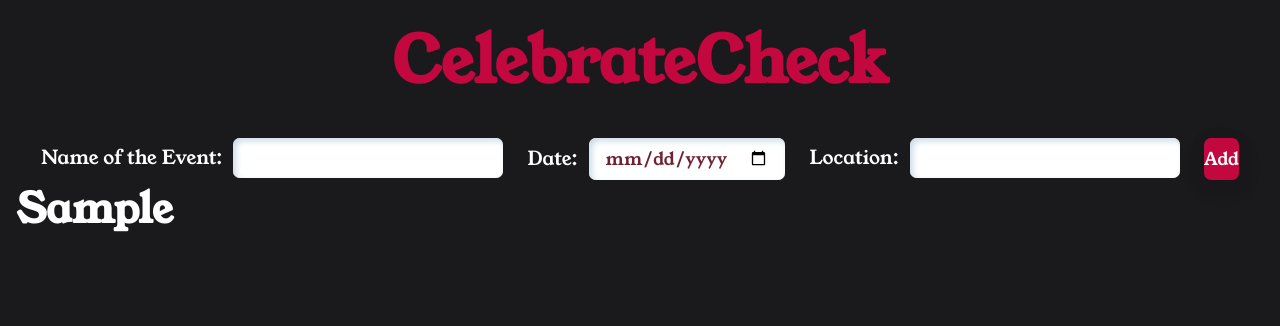
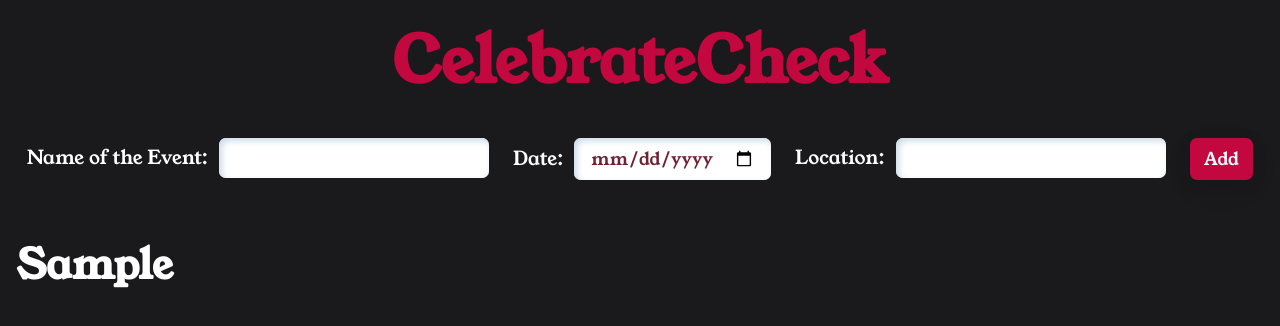
Before and after one commit to KseniiaErnest/Event-countdown, a React (Create React App) app: page / in a window 1280 px wide. Both pictures are taken after typing "Sample", "2020-01-15", "Sample" into the empty fields and a click on the button "Add". Shown: the top 326 px of the page. Built offline with nearby package versions, Linux system fonts and the light colour scheme.

Commit message:
Need to add last functionality

```diff
--- a/src/components/App.js
+++ b/src/components/App.js
@@ -1,6 +1,5 @@
 import { useState } from "react";
 import Heading from "./Heading";
-import Event from "./Event"
 import EventDetailsFrom from "./EventDetailsForm";
 import EventList from "./EventList";
 
--- a/src/components/Event.js
+++ b/src/components/Event.js
@@ -1,12 +1,11 @@
 import { useState } from "react";
 import GuestForm from "./GuestFrom";
-import Guest from "./Guest";
 import GuestList from "./GuestList";
 import TaskForm from "./TaskForm";
 import TaskList from "./TaskList";
 
 
-export default function Event( {event, onDeleteEvent} ) {
+export default function Event( {event, onDeleteEvent, isOpen, onToggleEvent} ) {
   const [showGuestFrom, setShowGuestFrom] = useState(false);
   const [showTaskList, setShowTaskList] = useState(false);
   const [showEvent, setShowEvent] = useState(false);
@@ -45,17 +44,29 @@ setShowTaskList((show) => !show);
     setTaskList((currentTaskList) => currentTaskList.filter((task) => task.id !== id))
   };
 
+  // Event
+  // const handleShowEvent = () => {
+  //   setShowEvent((show) => !show);
+  // };
 
-  // Event
-  const handleShowEvent = () => {
-    setShowEvent((show) => !show);
-  }
+  const handleEventClick = (e) => {
+    // Check if the click was on the event name
+    if (e.target.tagName.toLowerCase() === "h3") {
+      onToggleEvent(event.id);
+      setShowEvent((show) => !show);
+    }
+  };
+
 
 return (
-<li className={showEvent ? "event-container" : 'event--closed'}>
+<div className="main-container">
+{/* <li className={showEvent ? "event-container" : 'event--closed'}> */}
+<li className={isOpen ? "event-container" : "event--closed"}>
 
 <div className="event-box">
-<h3 onClick={handleShowEvent}>{event.name}</h3>
+{/* <h3 onClick={handleShowEvent}>{event.name}</h3> */}
+{/* <h3 onClick={() => onToggleEvent(event.id)}>{event.name}</h3> */}
+<h3 onClick={handleEventClick}>{event.name}</h3>
 
 {showEvent && (<div className="event-box--btn">
 <button className="btn add-guest" onClick={handleShowGuestForm} disabled={showTaskList}>{showGuestFrom ? '❌' : '+💃🏻'}</button>
@@ -63,7 +74,6 @@ return (
 <button className="btn add-guest" onClick={() => onDeleteEvent(event.id)}>🗑️</button>
 
 </div>)}
-
 
 </div>
 
@@ -87,20 +97,18 @@ return (
   )}
   </div>
 
-<GuestList guestList={guestList} onDeleteGuest={handleDeleteGuest} onToggleGuest={handleToggleGuest}/>
 <TaskList taskList={taskList} onToggleTask={handleToggleTask} onDeleteTask={handelDeleteTask} />
 
-{/* <div className="event-box--btn">
-<button className="btn add-guest" onClick={handleShowGuestForm} disabled={showTaskList}>{showGuestFrom ? '❌' : '+💃🏻'}</button>
-<button className="btn add-guest" onClick={handleShowTask} disabled={showGuestFrom}>{showTaskList ? '❌' : '+📝'}</button>
-<button className="btn add-guest" onClick={() => onDeleteEvent(event.id)}>🗑️</button>
-
-</div> */}
 </div>
-
 
 )}
 
 </li>
+{showEvent && (
+  <GuestList guestList={guestList} onDeleteGuest={handleDeleteGuest} onToggleGuest={handleToggleGuest}/>
+)}
+
+</div>
+
 )
 }
--- a/src/components/EventDetailsForm.js
+++ b/src/components/EventDetailsForm.js
@@ -34,7 +34,7 @@ setLocation('');
   <input type="text" value={location} onChange={(e) => setLocation(e.target.value)} />
 </label>
 
-  <button className="btn">Add</button>
+  <button className="btn add">Add</button>
 
   </form>
   )
--- a/src/components/EventList.js
+++ b/src/components/EventList.js
@@ -1,11 +1,20 @@
+import { useState } from "react"
 import Event from "./Event"
 
 export default function EventList( {events, onDeleteEvent, onToggleGuest} ) {
+  const [openEventId, setOpenEventId] = useState(null);
+
+  const handleToggleEvent = (eventId) => {
+    setOpenEventId(openEventId === eventId ? null : eventId);
+  };
 
   return (
     <ul className="event-list">
     {events.map((event) => (
-      <Event event={event} key={event.id} onDeleteEvent={onDeleteEvent} onToggleGuest={onToggleGuest} />
+      <Event event={event} key={event.id} onDeleteEvent={onDeleteEvent} onToggleGuest={onToggleGuest}
+      isOpen={openEventId === event.id}
+      onToggleEvent={handleToggleEvent}
+   />
     ))}
     </ul>
   )
--- a/src/components/GuestList.js
+++ b/src/components/GuestList.js
@@ -4,8 +4,8 @@ export default function GuestList( {guestList, onDeleteGuest, onToggleGuest} ) {
   return (
     <ul className="guest-list">
     <h3>Guests</h3>
-{guestList.map((guest) => (
-  <Guest guest={guest} key={guest.name} onDeleteGuest={onDeleteGuest} onToggleGuest={onToggleGuest} />
+{guestList.map((guest, i) => (
+  <Guest guest={guest} key={i} onDeleteGuest={onDeleteGuest} onToggleGuest={onToggleGuest} />
 ))}
     </ul>
   )
--- a/src/components/TaskForm.js
+++ b/src/components/TaskForm.js
@@ -2,7 +2,7 @@ import { useState } from "react"
 
 export default function TaskForm( {onAddTask} ) {
   const [taskName, setTaskName] = useState('');
-  const [taskPriority, setTaskPriority] = useState('');
+  const [taskPriority, setTaskPriority] = useState('High');
 
   const handleSubmitTask = (e) => {
 e.preventDefault();
@@ -13,7 +13,7 @@ const newTask = {taskName, taskPriority, completed: false, id: new Date().getTim
 
 onAddTask(newTask);
 setTaskName('');
-setTaskPriority('');
+setTaskPriority('High');
   }
 
   return (
--- a/src/index.css
+++ b/src/index.css
@@ -18,7 +18,7 @@ body {
 .app {
   background-color: #1a1a1d;
   width: 100%;
-  height: 100vh;
+  min-height: 100vh;
   padding: 1rem;
 }
 
@@ -33,11 +33,20 @@ body {
   font-size: 4rem;
 }
 
+
+.main-container {
+  display: grid;
+  grid-template-columns: 1fr 0.5fr;
+  gap: 1.5rem;
+  margin-bottom: 1.5rem;
+}
+
 .event-form {
   display: flex;
   justify-content: center;
   gap: 1.5rem;
   margin-top: 2rem;
+  margin-bottom: 3.5rem;
 }
 
 .event-form label {
@@ -55,15 +64,15 @@ body {
   font-size: 1.1rem;
 }
 
+
 .event-container {
-  width: 50%;
-  margin: 0 auto;
+  width: 65%;
   background-color: #6f2232;
   list-style: none;
   padding: 1.5rem 1.2rem;
   border-radius: 11px;
   box-shadow: rgba(0, 0, 0, 0.25) 0px 0.0625em 0.0625em, rgba(0, 0, 0, 0.25) 0px 0.125em 0.5em, rgba(255, 255, 255, 0.1) 0px 0px 0px 1px inset;
-  margin-top: 2.5rem;
+  justify-self: end;
 }
 
 .event--closed {
@@ -96,6 +105,10 @@ display: flex;
   cursor: pointer;
 }
 
+.add {
+  padding: 0.5rem 0.9rem;
+}
+
 .btn:hover {
   filter: brightness(150%);
 }
@@ -125,6 +138,7 @@ display: flex;
 .form {
   display: flex;
   justify-content: center;
+  align-items: center;
   gap: 1rem;
 }
 
@@ -169,19 +183,23 @@ display: flex;
 list-style: none;
 padding-top: 1rem;
 padding: 0.7rem;
+}
 
+.guest-list h3 {
+  font-size: 2rem;
+  margin-bottom: 1rem;
 }
 
 .guest-container {
-  background-color: #1a1a1d;
+  background-color: #282829;
   display: flex;
   justify-content: space-between;
   gap: 1rem;
   padding: 0.5rem 1rem;
   border-radius: 5px;
   box-shadow: rgba(0, 0, 0, 0.16) 0px 1px 4px;
+ font-size: 1.2rem;
  margin-bottom: 1rem;
- font-size: 1.2rem;
 }
 
 
@@ -192,7 +210,7 @@ padding: 0.7rem;
 }
 
 .btn--delete {
-  background-color: #1a1a1d;
+  background-color: #282829;
   border: none;
   font-size: 1.4rem;
   cursor: pointer;
```
